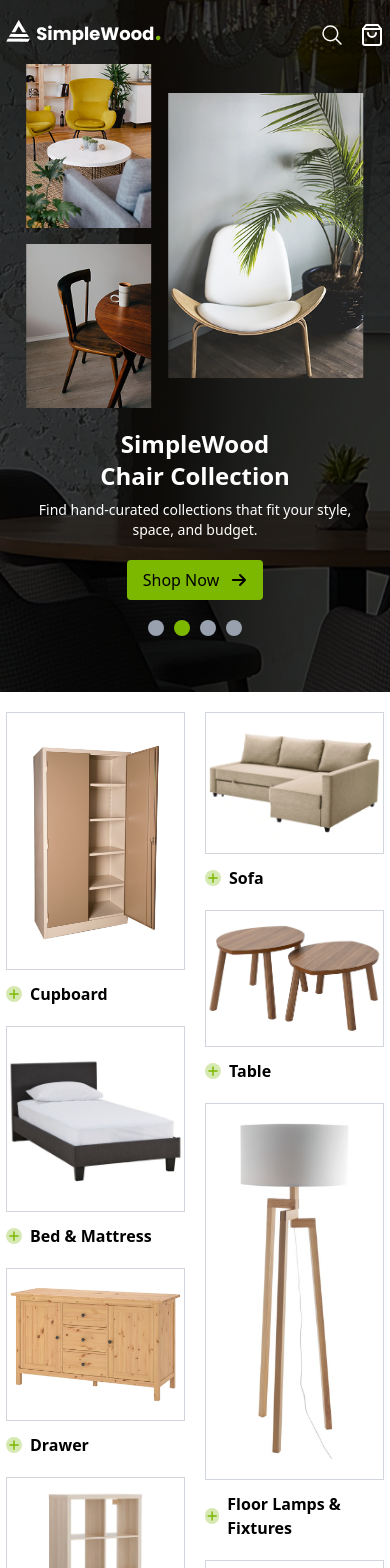
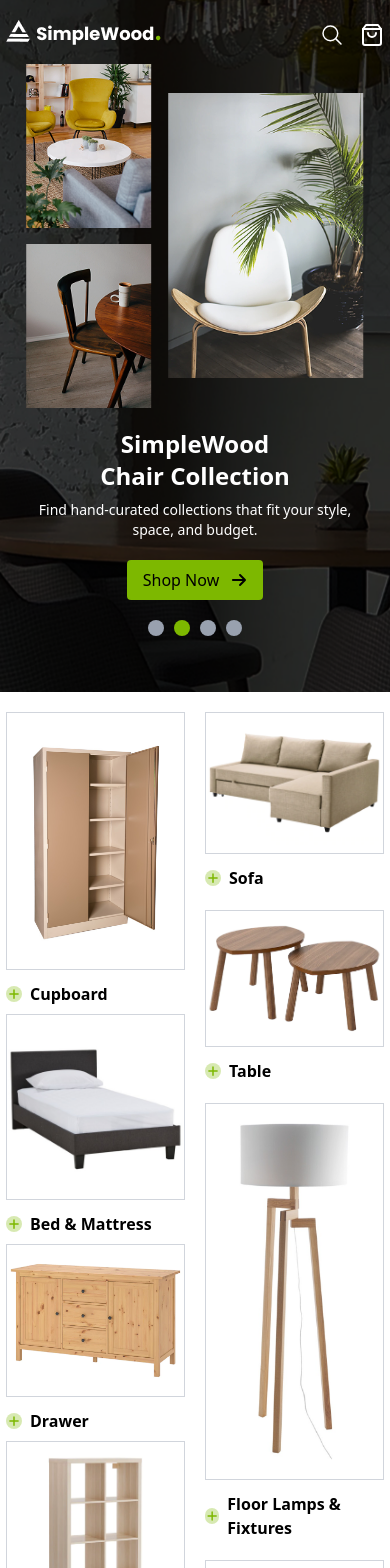
Before and after one commit to Mohammad-Nadil/simple-wood, a Next.js app: page / in a window 390 px wide. Shown: the top 1568 px of the page. Built offline with nearby package versions, Linux system fonts and the light colour scheme.

Commit message:
design part complete

```diff
--- a/src/components/Catalogue.jsx
+++ b/src/components/Catalogue.jsx
@@ -30,7 +30,7 @@ const Catalogue = () => {
   return (
     <section>
       <Container className="flex gap-x-5 py-5">
-        <div className="left w-1/2 flex flex-col gap-5">
+        <div className="left w-1/2 flex flex-col gap-2 md:gap-5">
           {items.map((item, index) => (
             <motion.div
               key={index}
```
